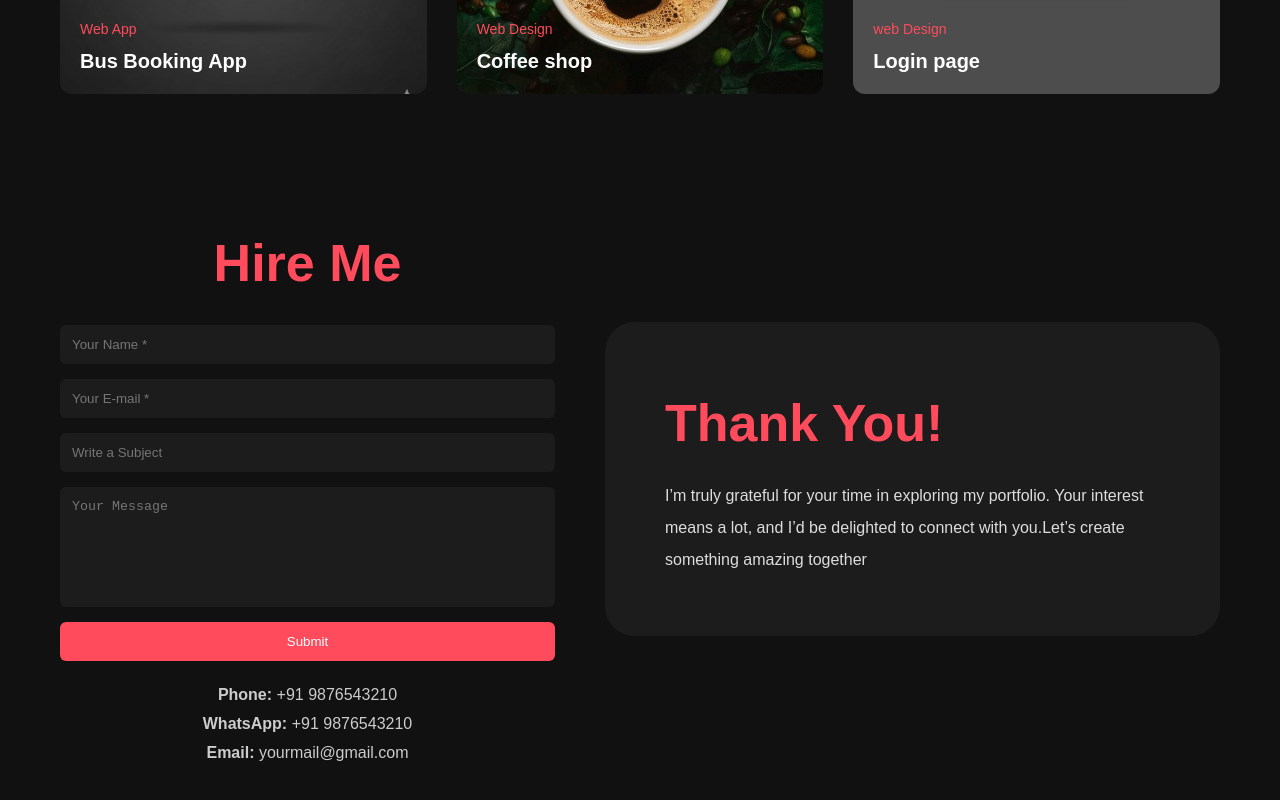
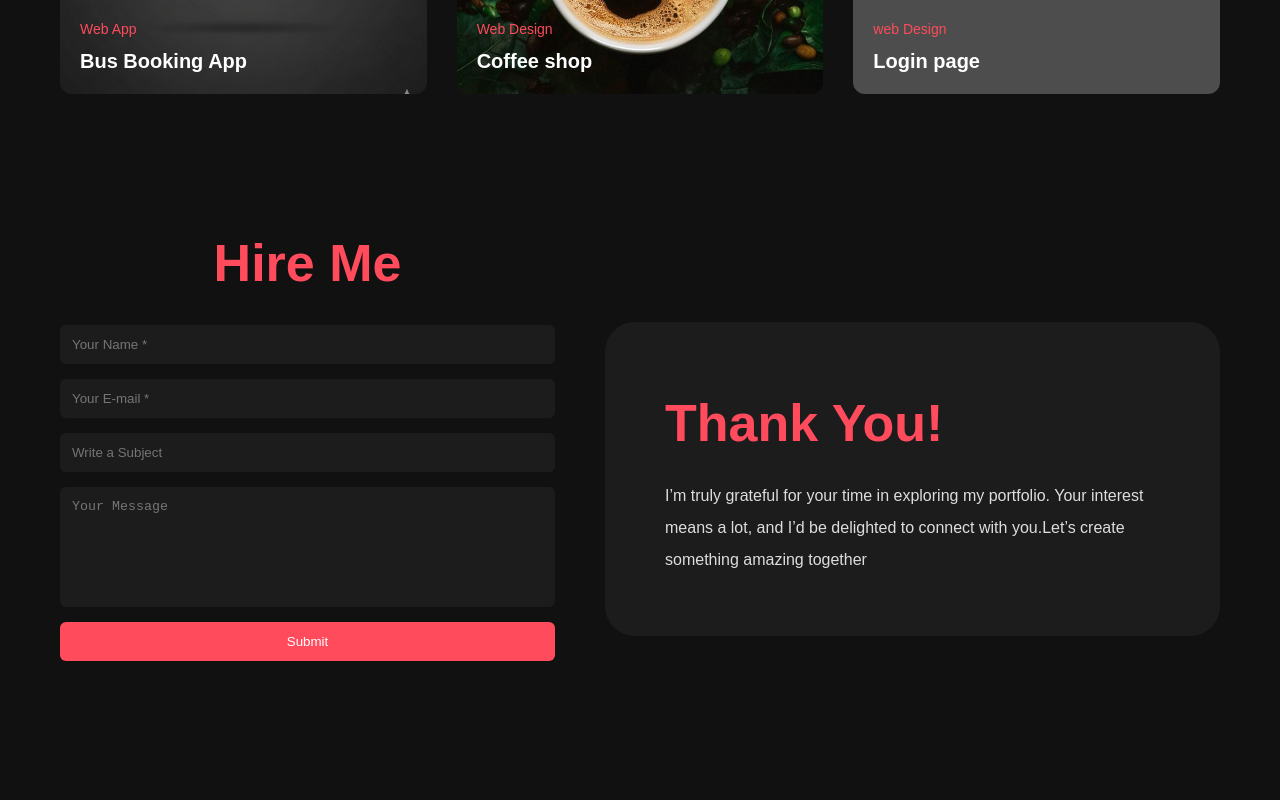
Before and after one commit to leorajnj/my-portfolio, a React (Vite) app: page / in a window 1280 px wide. Shown: the part 2631-3431 px from the top of the page. After the commit the page ends 3352 px from the top, so only its background shows below. Built offline with nearby package versions, Linux system fonts and the light colour scheme.

Commit message:
Update App.jsx

```diff
--- a/src/App.jsx
+++ b/src/App.jsx
@@ -240,11 +240,6 @@ function App() {
             </div>
           )}
 
-          <div className="contact-details">
-            <p><strong>Phone:</strong> +91 9876543210</p>
-            <p><strong>WhatsApp:</strong> +91 9876543210</p>
-            <p><strong>Email:</strong> yourmail@gmail.com</p>
-          </div>
         </div>
 
         <div className="contact-right">
```
